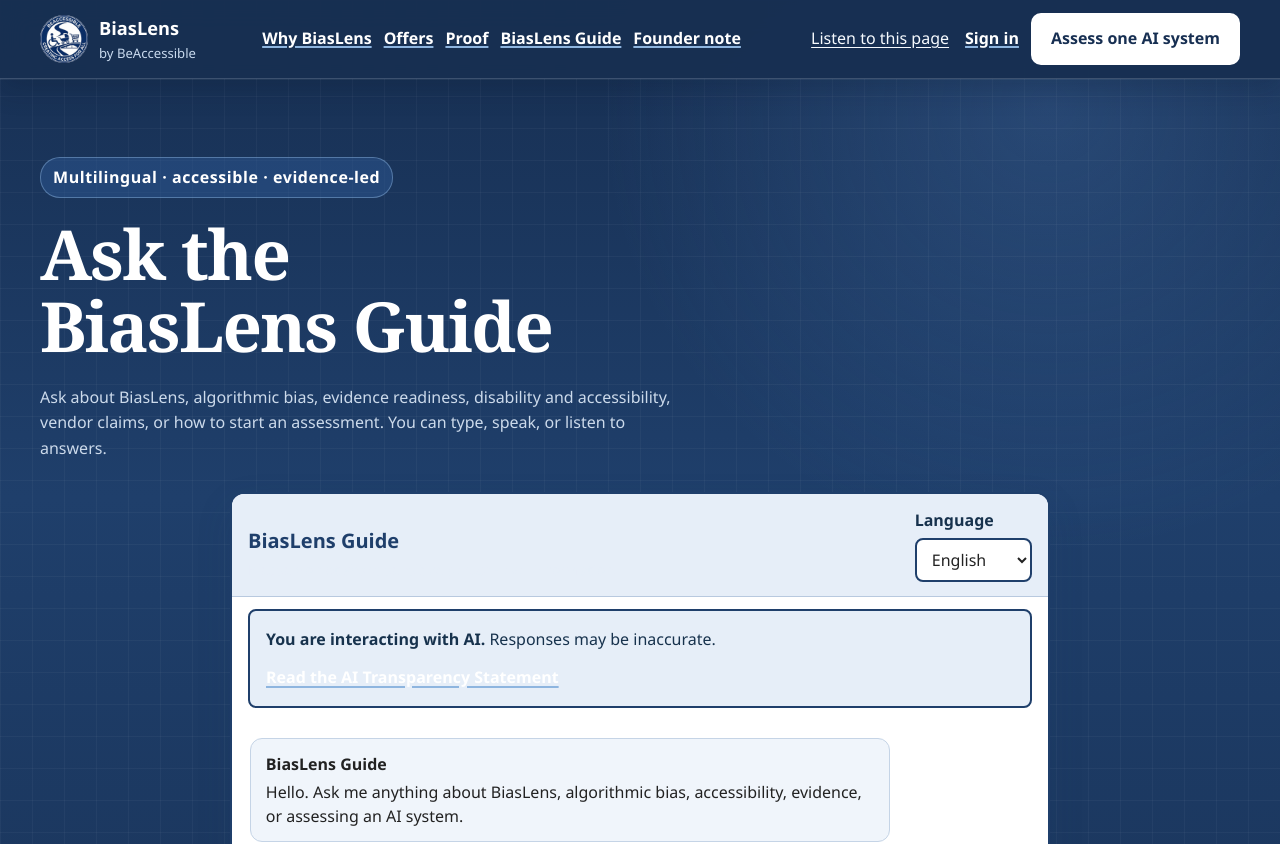
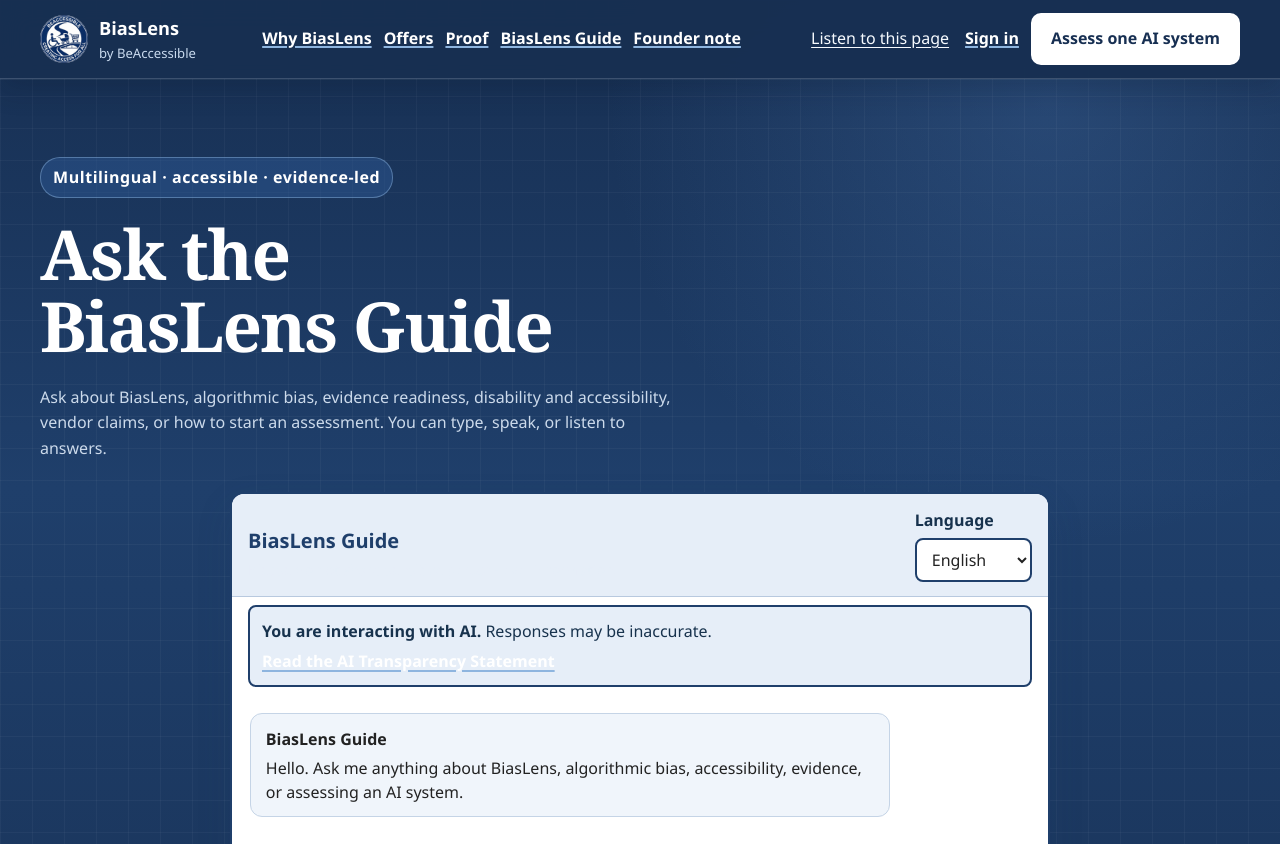
Before and after one commit to laggiesfl/BiasLens-Full-Platform, a Next.js app: page /guide in a window 1280 px wide. Shown: the top 844 px of the page. Built offline with nearby package versions, Linux system fonts and the light colour scheme.

Commit message:
style: compact readable AI notice without enlarging Guide

```diff
--- a/src/components/guide/BiasLensGuide.module.css
+++ b/src/components/guide/BiasLensGuide.module.css
@@ -237,35 +237,23 @@
   }
 }
 
-/* Keep the mandatory AI notice readable even where the landing page has global text styles. */
+/* Compact AI disclosure; the full explanation lives on its own page. */
 .guide .aiDisclosure {
-  margin: 0.75rem 1rem;
-  padding: 1rem;
+  margin: 0.5rem 1rem;
+  padding: 0.75rem;
   background: #e6eef8;
   color: #17324d;
   border: 2px solid #1f3f6b;
   border-radius: 8px;
   font-size: 1rem;
-  line-height: 1.6;
-}
-.guide .aiDisclosure h2 {
-  color: #17324d;
-  font-size: 1.125rem;
-  font-weight: 800;
-  line-height: 1.35;
-  margin: 0 0 0.5rem;
+  line-height: 1.5;
 }
 .guide .aiDisclosure p {
   color: #17324d;
   opacity: 1;
   font-size: 1rem;
-  line-height: 1.6;
-  margin: 0 0 0.75rem;
-}
-.guide .aiDisclosure nav {
-  display: flex;
-  flex-wrap: wrap;
-  gap: 0.65rem 1rem;
+  line-height: 1.5;
+  margin: 0 0 0.4rem;
 }
 .guide .aiDisclosure a {
   color: #123359;
```
